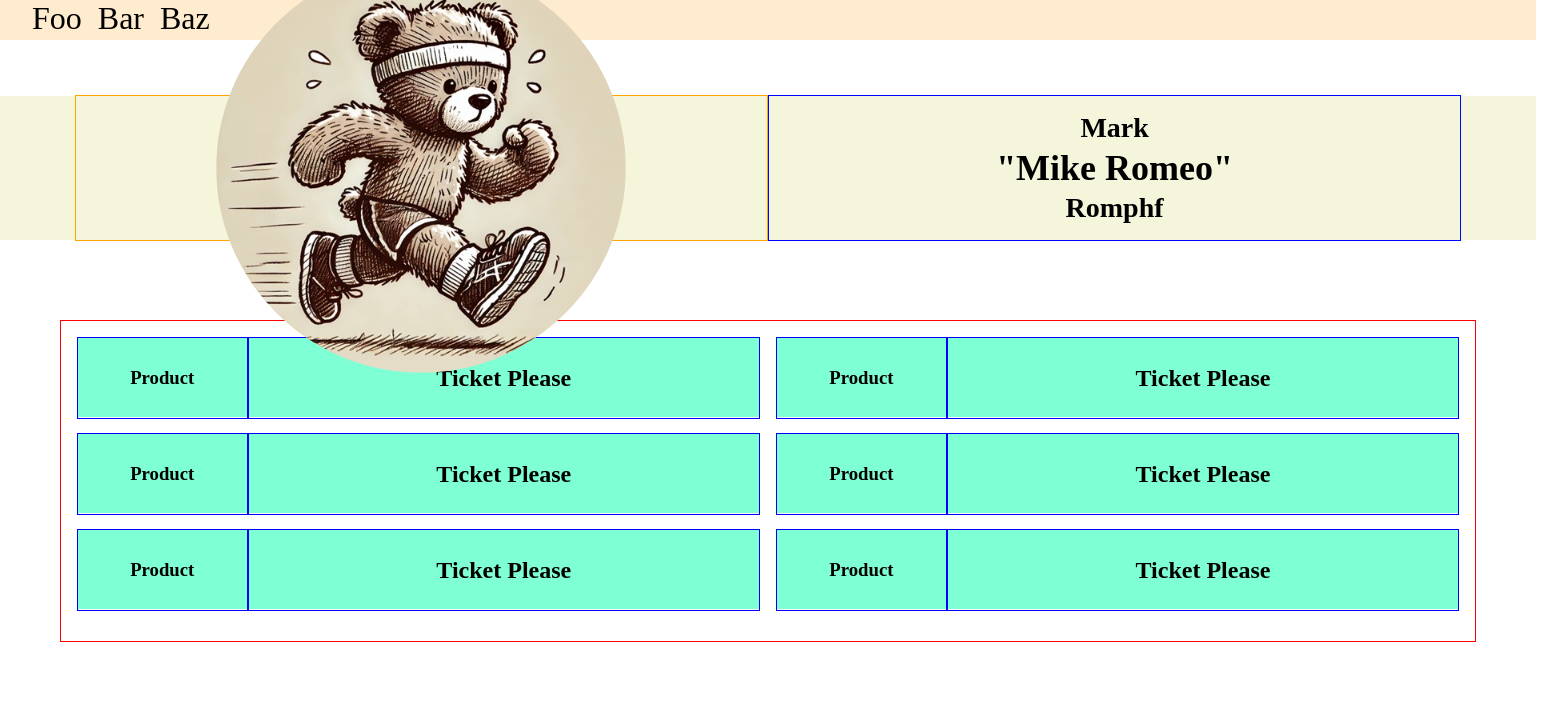
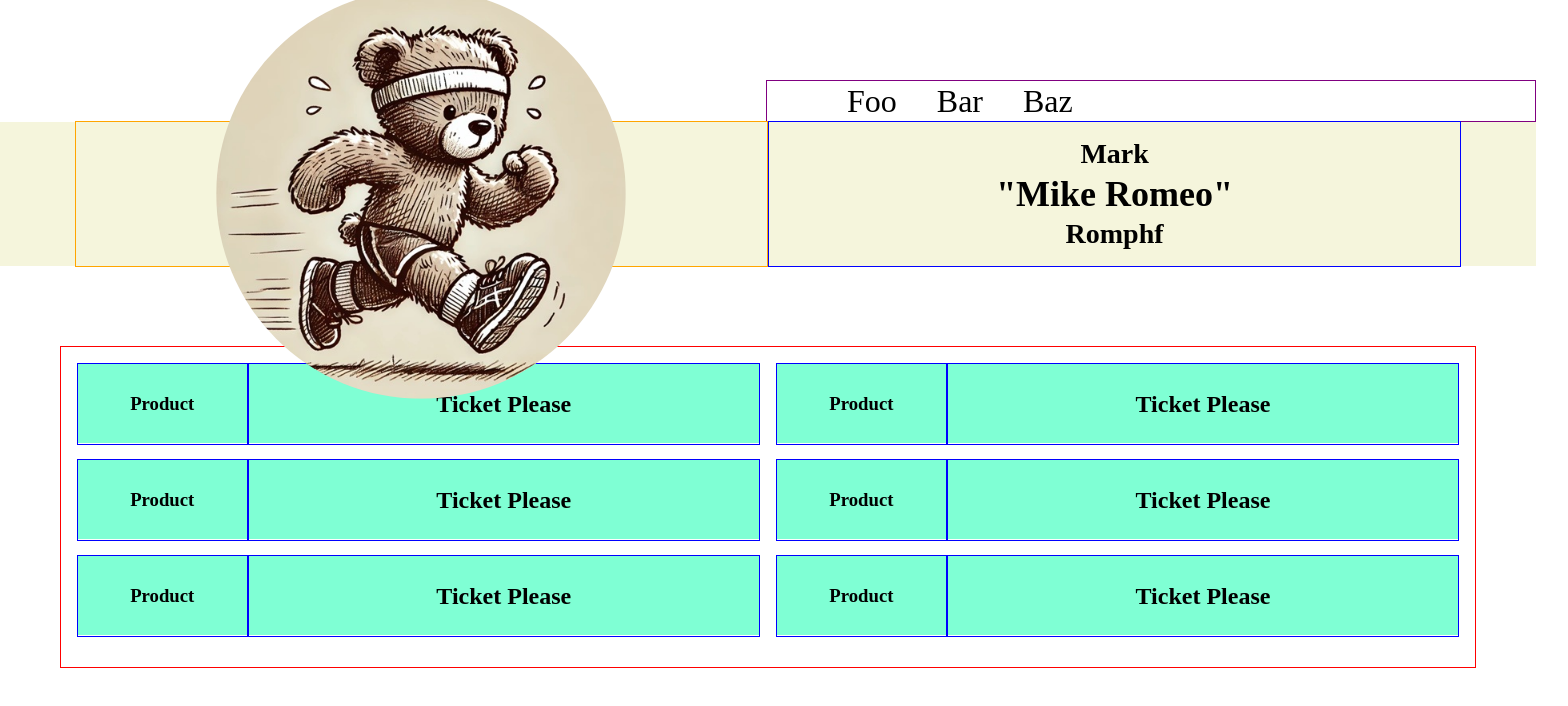
Before and after one commit to mromphf/website, a Vue app: page / in a window 1536 px wide. Shown: the top 706 px of the page, 1568 px wide, since content can reach past the window. Built offline with nearby package versions, Linux system fonts and the light colour scheme.

Commit message:
Responsive nav on desktop.

```diff
--- a/src/components/Masthead.vue
+++ b/src/components/Masthead.vue
@@ -81,7 +81,7 @@ header .left {
 /* Medium - Tablets(portrait) */
 @media(min-width: 768px) {
   img {
-    transform: scale(0.7);
+    transform: scale(0.55);
   }
 
   h1 {
@@ -98,6 +98,10 @@ header .left {
 
 /* Large - Laptops */
 @media(min-width: 1366px) {
+  header {
+    margin-top: 0;
+  }
+
   img {
     transform: scale(0.8);
   }
--- a/src/components/Menu.vue
+++ b/src/components/Menu.vue
@@ -18,7 +18,9 @@ export default {
 nav {
   width: 100%;
   height: 5vh;
-  background-color: blanchedalmond;
+  border: 1px solid purple;
+  display: flex;
+  align-items: center;
 }
 
 ul {
@@ -27,12 +29,25 @@ ul {
   justify-content: flex-start;
   align-items: center;
   padding: 0;
-  margin-left: 2rem;
-  gap: 1rem;
+  gap: 2.5rem;
   width: 100%;
 }
 
 li {
   font-size: 2rem;
 }
+
+/* Large - Laptops */
+@media(min-width: 1366px) {
+  nav {
+    justify-content: flex-end;
+    width: 50%;
+    margin-top: 5rem;
+    margin-left: auto;
+  }
+
+  ul {
+    margin-left: 5rem;
+  }
+}
 </style>
```
